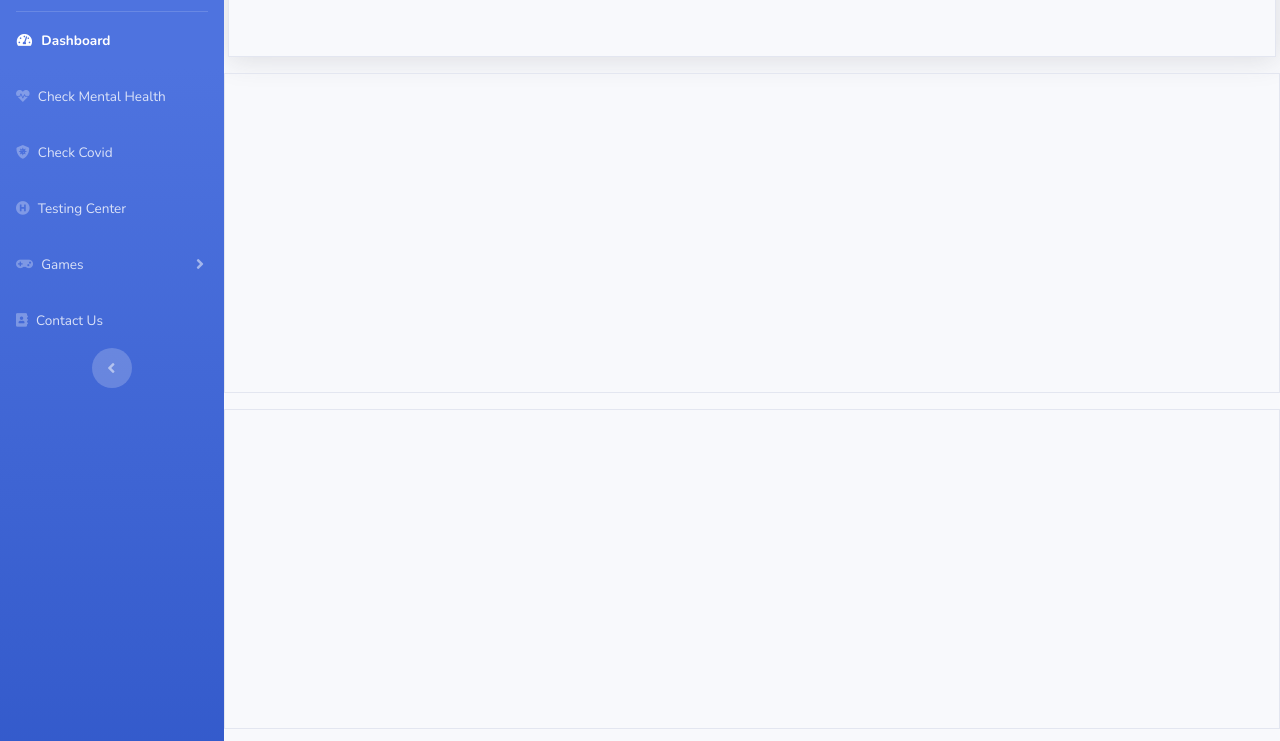
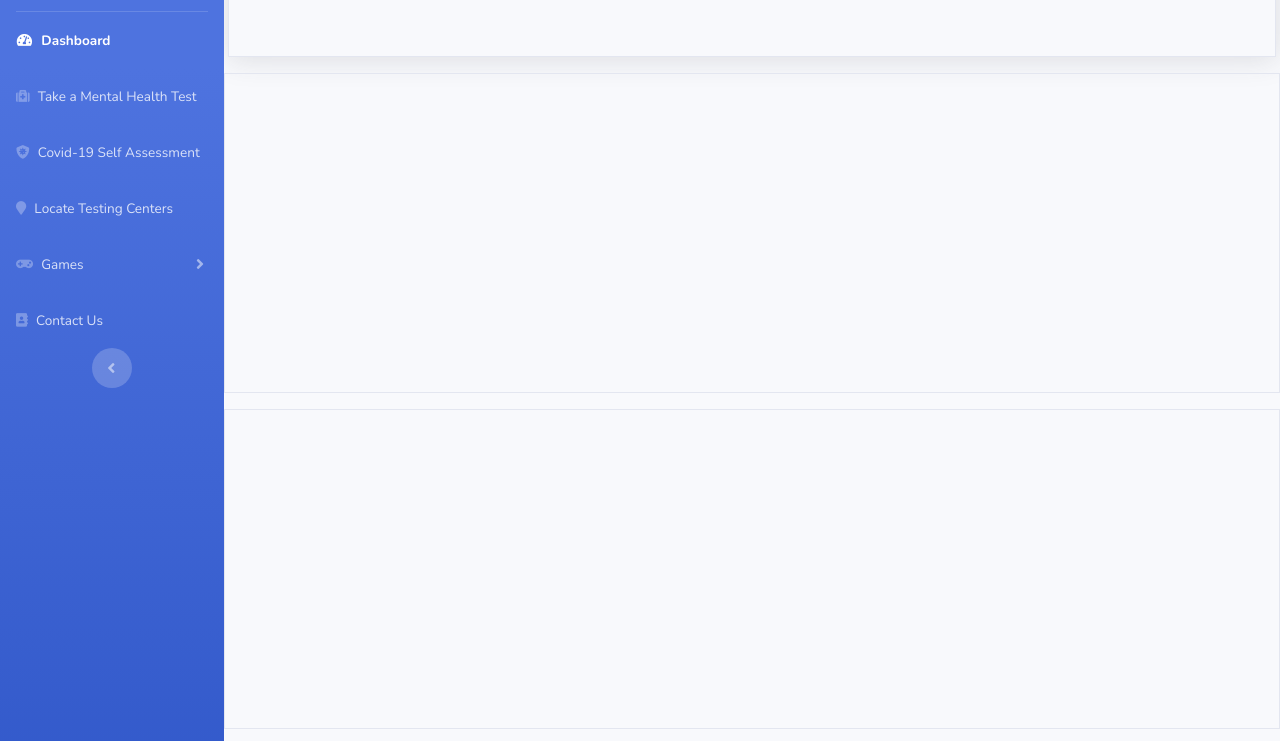
Before and after one commit to umangbarthwal/covid-stonks, a website with bundled scripts: page index.html in a window 1280 px wide. Shown: the part 59-800 px from the top of the page. Built offline with nearby package versions, Linux system fonts and the light colour scheme; no server answers.

Commit message:
Rephrased sidebar text

```diff
--- a/index.html
+++ b/index.html
@@ -53,8 +53,8 @@
       <!-- Nav Item - Mental-health-Check -->
       <li class="nav-item">
         <a class="nav-link" href="/mental-health-check.html" data-toggle="" data-target="" aria-expanded="" aria-controls="">
-          <i class="fa fa-heartbeat" aria-hidden="true"></i>
-          <span>Check Mental Health</span>
+          <i class="fa fa-medkit" aria-hidden="true"></i>
+          <span>Take a Mental Health Test</span>
         </a>
       </li>
 
@@ -62,7 +62,7 @@
       <li class="nav-item">
         <a class="nav-link" href="covid-check.html" data-toggle="" data-target="" aria-expanded="" aria-controls="">
           <i class="fas fa-shield-virus"></i>
-          <span>Check Covid</span>
+          <span>Covid-19 Self Assessment</span>
         </a>
       </li>
 
@@ -70,10 +70,12 @@
          <!-- Nav Item - Testing Center -->
          <li class="nav-item">
           <a class="nav-link" href="testing-center.html" data-toggle="" data-target="" aria-expanded="" aria-controls="">
-          <i class="fas fa-hospital-symbol"></i>
-            <span>Testing Center</span>
+          <i class="fas fa-map-marker"></i>
+            <span>Locate Testing Centers</span>
           </a>
         </li>
+
+
       <!-- Heading
       <div class="sidebar-heading">
         Interface
```
